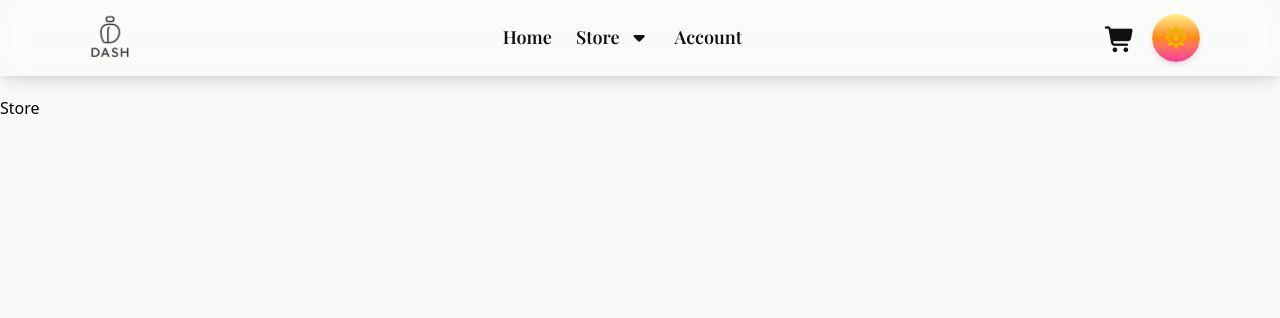
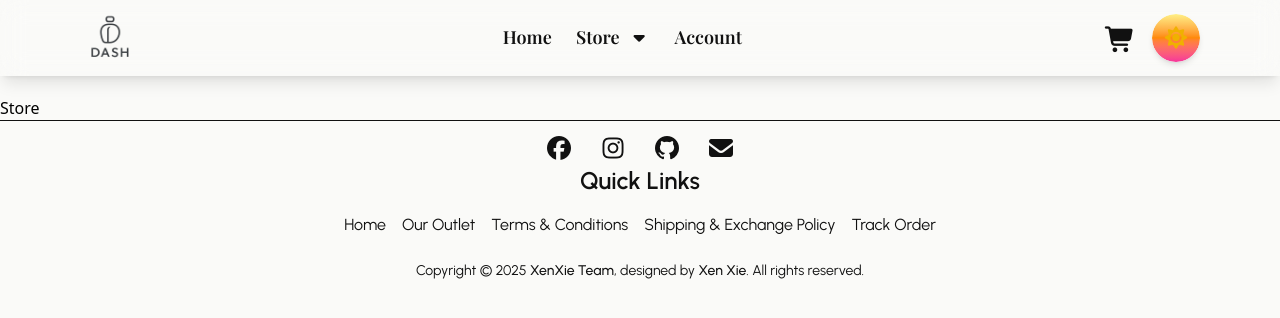
Before and after one commit to Xen-Xie/Desh-Perfume, a React (Vite) app in the folder Client/: page /store in a window 1280 px wide. Shown: the top 318 px of the page. Built offline with nearby package versions, Linux system fonts and the light colour scheme; a web font is replaced by a local one.

Commit message:
Footer Created

```diff
--- /dev/null
+++ b/Client/src/components/Footer.jsx
@@ -0,0 +1,55 @@
+import React from 'react';
+
+function Footer() {
+  const currentYear = new Date().getFullYear();
+
+  const quickLinks = [
+    { name: "Home", href: "/home" },
+    { name: "Our Outlet", href: "/outlets" },
+    { name: "Terms & Conditions", href: "/terms" },
+    { name: "Shipping & Exchange Policy", href: "/shippingpolicy" },
+    { name: "Track Order", href: "/trackoder" },
+  ];
+
+  return (
+    <footer className="border-t-[1px] border-t-primarytext font-primary">
+      <div className="max-w-6xl mx-auto px-4 text-center">
+        <div className="flex justify-center space-x-6 text-2xl mb- mt-3">
+          <a href="https://www.facebook.com/hemel.707/" target="_blank" rel="noopener noreferrer" className="text-primarytext hover:text-blue-500 transition duration-300">
+            <i className="fa-brands fa-facebook"></i>
+          </a>
+          <a href="https://www.instagram.com/md.rakibulhasanhemel/" target="_blank" rel="noopener noreferrer" className="text-primarytext hover:text-pink-500 transition duration-300">
+            <i className="fa-brands fa-instagram"></i>
+          </a>
+          <a href="https://github.com/Xen-Xie" target="_blank" rel="noopener noreferrer" className="text-primarytext hover:text-gray-400 transition duration-300">
+            <i className="fa-brands fa-github"></i>
+          </a>
+          <a href="mailto:rh189827@gmail.com" target="_blank" rel="noopener noreferrer" className="text-primarytext hover:text-primarytext/40 transition duration-300">
+            <i className="fa-solid fa-envelope"></i>
+          </a>
+        </div>
+
+        <div className="mb-6">
+          <h1 className='text-2xl font-semibold mb-4 text-primarytext'>Quick Links</h1>
+          <ul className='flex flex-wrap justify-center gap-4'>
+            {quickLinks.map((link, idx) => (
+              <li key={idx}>
+                <a href={link.href} className="text-primarytext hover:text-accenttwo transition duration-300">
+                  {link.name}
+                </a>
+              </li>
+            ))}
+          </ul>
+        </div>
+
+        <p className="text-sm text-primarytext">
+          Copyright © {currentYear}
+          <span className="text-primary font-medium"> XenXie Team</span>, designed by
+          <span className="text-primary font-medium"> Xen Xie</span>. All rights reserved.
+        </p>
+      </div>
+    </footer>
+  );
+}
+
+export default Footer;
--- a/Client/src/utlities/Layout.jsx
+++ b/Client/src/utlities/Layout.jsx
@@ -1,6 +1,7 @@
 import React from "react";
 import NavBar from "../components/NavBar";
 import { Outlet } from "react-router";
+import Footer from "../components/Footer";
 
 function Layout() {
   return (
@@ -9,6 +10,7 @@ function Layout() {
         <NavBar />
         <main className='pt-[96px] flex-grow relative z-30'>
           <Outlet />
+          <Footer />
         </main>
       </div>
     </>
```
